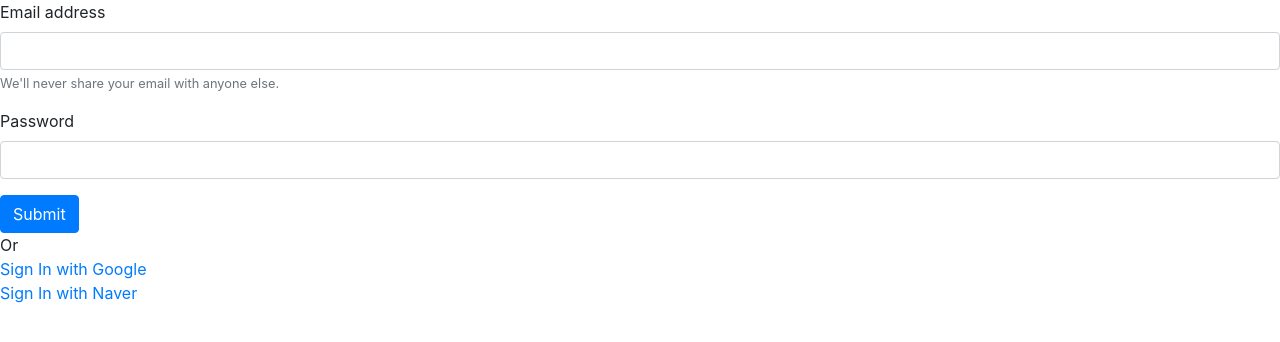
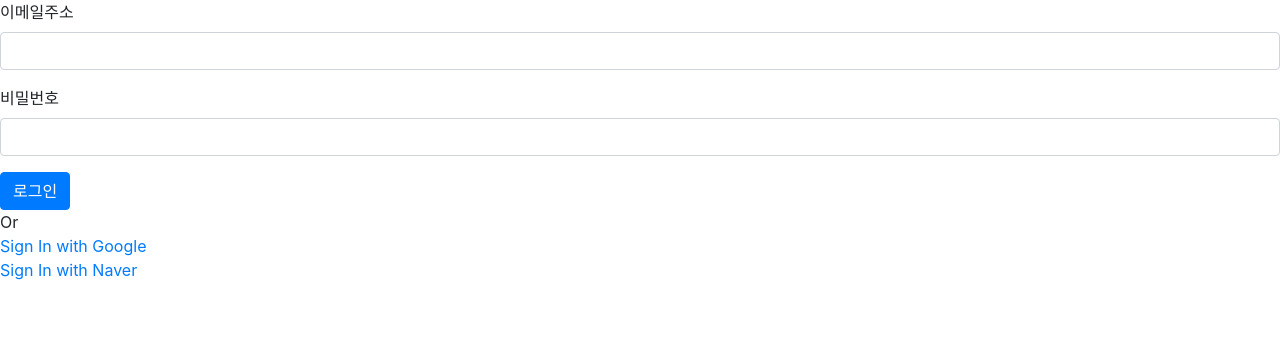
Before and after one commit to SophieJung7/artbanana, a React (Create React App) app in the folder client/: page / in a window 1280 px wide. Shown: the top 342 px of the page. Built offline with nearby package versions, Linux system fonts and the light colour scheme.

Commit message:
Finished frontEnd localAuth(redux-form)

```diff
--- a/client/package.json
+++ b/client/package.json
@@ -8,6 +8,7 @@
     "@testing-library/user-event": "^7.2.1",
     "axios": "^0.19.2",
     "http-proxy-middleware": "^0.20.0",
+    "lodash": "^4.17.15",
     "react": "^16.12.0",
     "react-dom": "^16.12.0",
     "react-redux": "^7.1.3",
--- a/client/src/actions/index.js
+++ b/client/src/actions/index.js
@@ -1,5 +1,5 @@
 import axios from 'axios';
-import { FETCH_USER } from './types';
+import { FETCH_USER, SIGN_IN_WITH_US } from './types';
 
 export const fetchUser = () => async dispatch => {
     const res = await axios.get('/api/current_user');
@@ -8,3 +8,18 @@ export const fetchUser = () => async dispatch => {
         payload: res.data
     });
 };
+
+// I wrote this code Before setting up the Backend! Need to change this after connecting localAuth.
+// export const signInWithUs = values => async dispatch => {
+//     const res = await axios.post('/auth/local', values);
+//     dispatch({
+//         type: SIGN_IN_WITH_US,
+//         payload: res.data
+//     })
+// }
+
+export const signInWithUs = () => {
+    return {
+        type: SIGN_IN_WITH_US
+    };
+};
--- a/client/src/actions/types.js
+++ b/client/src/actions/types.js
@@ -1 +1,2 @@
 export const FETCH_USER = 'FETCH_USER';
+export const SIGN_IN_WITH_US = 'SIGN_IN_WITH_US';
--- a/client/src/components/SignIn/SignInForm.js
+++ b/client/src/components/SignIn/SignInForm.js
@@ -1,23 +1,46 @@
 import React, { Component } from 'react';
 import { reduxForm, Field } from 'redux-form';
+import { connect } from 'react-redux';
+import _ from 'lodash';
+import validateEmail from '../utils/validateEmail';
+import * as actions from '../../actions';
+import SignInFormField from './SignInFormField';
+
+const FIELDS = [
+    { label: '이메일주소', name: 'email', noValueError: '이메일 주소를 기입해주세요.' },
+    { label: '비밀번호', name: 'password', noValueError: '비밀번호를 기입해주세요.' }
+];
 
 class SignInForm extends Component {
+    renderFields() {
+        return _.map(FIELDS, ({ label, name }) => {
+            return <Field type="text" className="form-control" key={ name } label={ label } name={ name } component={ SignInFormField } />;
+        });
+    }
+
     render() {
         return (
-            <form>
-                <div className="form-group">
-                    <label for="exampleInputEmail1">Email address</label>
-                    <Field type="text" name="email" component="input" className="form-control" />
-                    <small id="emailHelp" className="form-text text-muted">We'll never share your email with anyone else.</small>
-                </div>
-                <div className="form-group">
-                    <label for="exampleInputPassword1">Password</label>
-                    <Field type="text" name="password" component="input" className="form-control" />
-                </div>
-                <button type="submit" className="btn btn-primary">Submit</button>
-            </form>
+            <form onSubmit={ this.props.handleSubmit(values => this.props.signInWithUs(values)) }>
+                { this.renderFields() }
+                < button type="submit" className="btn btn-primary" > 로그인</button >
+            </form >
         );
     }
 }
 
-export default reduxForm({ form: 'signInForm' })(SignInForm);
+const validate = values => {
+    const errors = {};
+    // Validating Email form
+    errors.email = validateEmail(values.email || '');
+
+    _.each(FIELDS, ({ name, noValueError }) => {
+        if (!values[ name ]) {
+            errors[ name ] = noValueError;
+        }
+    });
+    return errors;
+};
+
+
+const wrappedComponent = connect(null, actions)(SignInForm);
+export default reduxForm({ validate: validate, form: 'signInForm' })(wrappedComponent);
--- /dev/null
+++ b/client/src/components/SignIn/SignInFormField.js
@@ -0,0 +1,13 @@
+import React from 'react';
+
+const SignInFormField = ({ input, label, meta: { error, touched } }) => {
+    return (
+        <div className="form-group">
+            <label>{ label }</label>
+            <input { ...input } className="form-control" />
+            <small className="form-text text-muted">{ touched && error }</small>
+        </div>
+    );
+};
+
+export default SignInFormField;
--- /dev/null
+++ b/client/src/components/utils/validateEmail.js
@@ -0,0 +1,8 @@
+const re = /^[a-zA-Z0-9.!#$%&’*+/=?^_`{|}~-]+@[a-zA-Z0-9-]+(?:\.[a-zA-Z0-9-]+)*$/;
+
+export default email => {
+    if (re.test(email) === false) {
+        return `잘못된 이메일 형식입니다. 올바른 형식: cat@catsnap.co.kr`;
+    }
+    return;
+};
```
